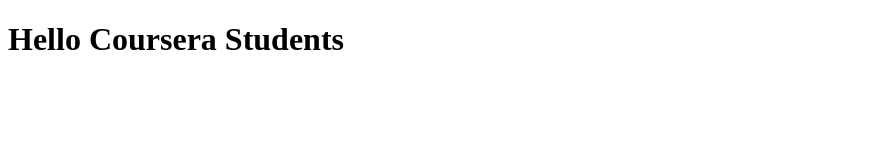
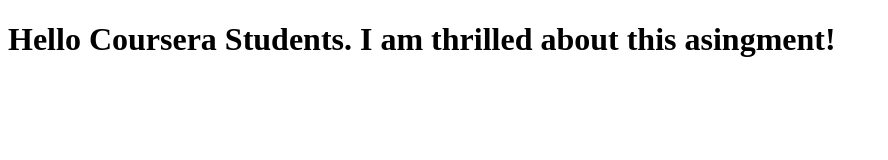
Before and after one commit to hmg843/coursera-test, a plain HTML site: page index.html in a window 1280 px wide. Shown: the whole page, without its empty margins (0-888 px from the left). Drawn offline with Linux system fonts and the light colour scheme.

Commit message:
next version of web file

```diff
--- a/index.html
+++ b/index.html
@@ -5,6 +5,6 @@
     <title>Hello Coursera</title>
   </head>
   <body>
-    <h1>Hello Coursera Students</h1>
+    <h1>Hello Coursera Students. I am thrilled about this asingment!</h1>
   </body>
 </html>
```
